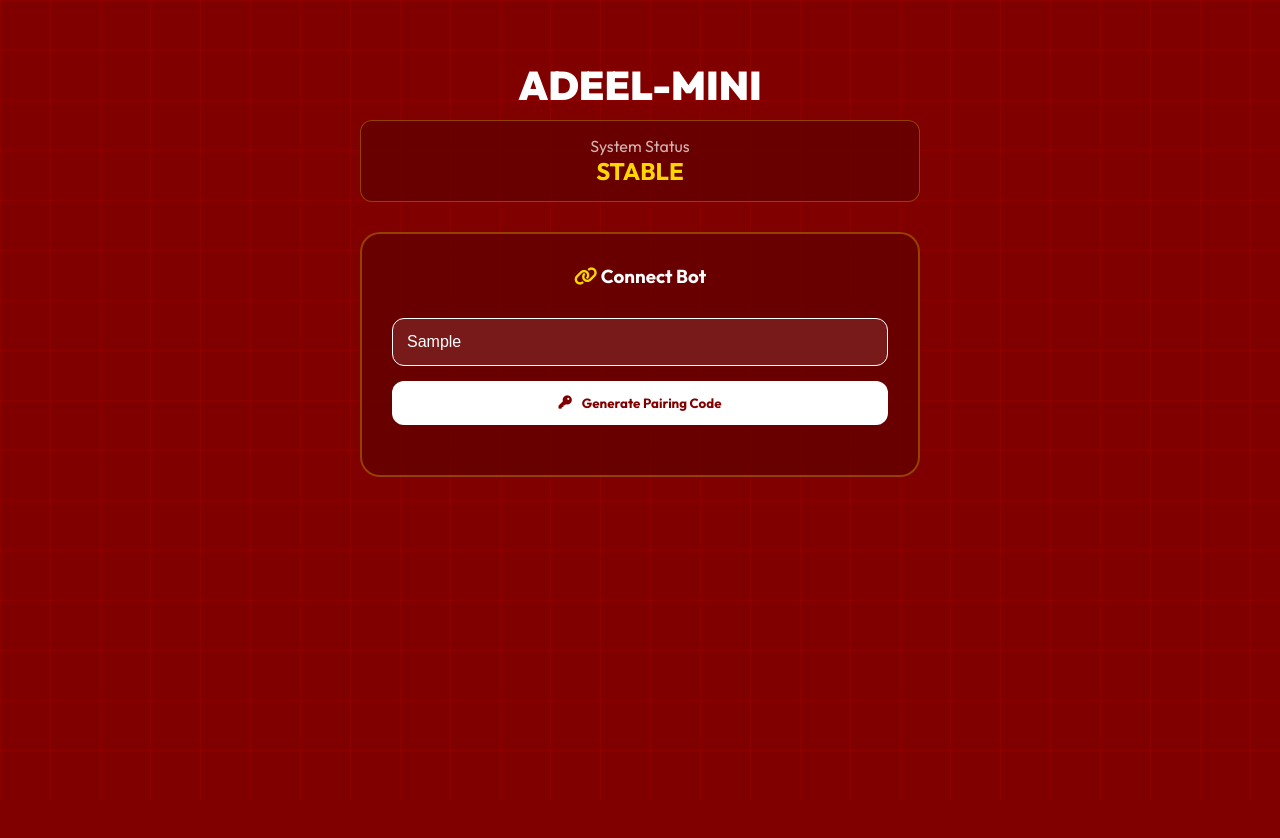
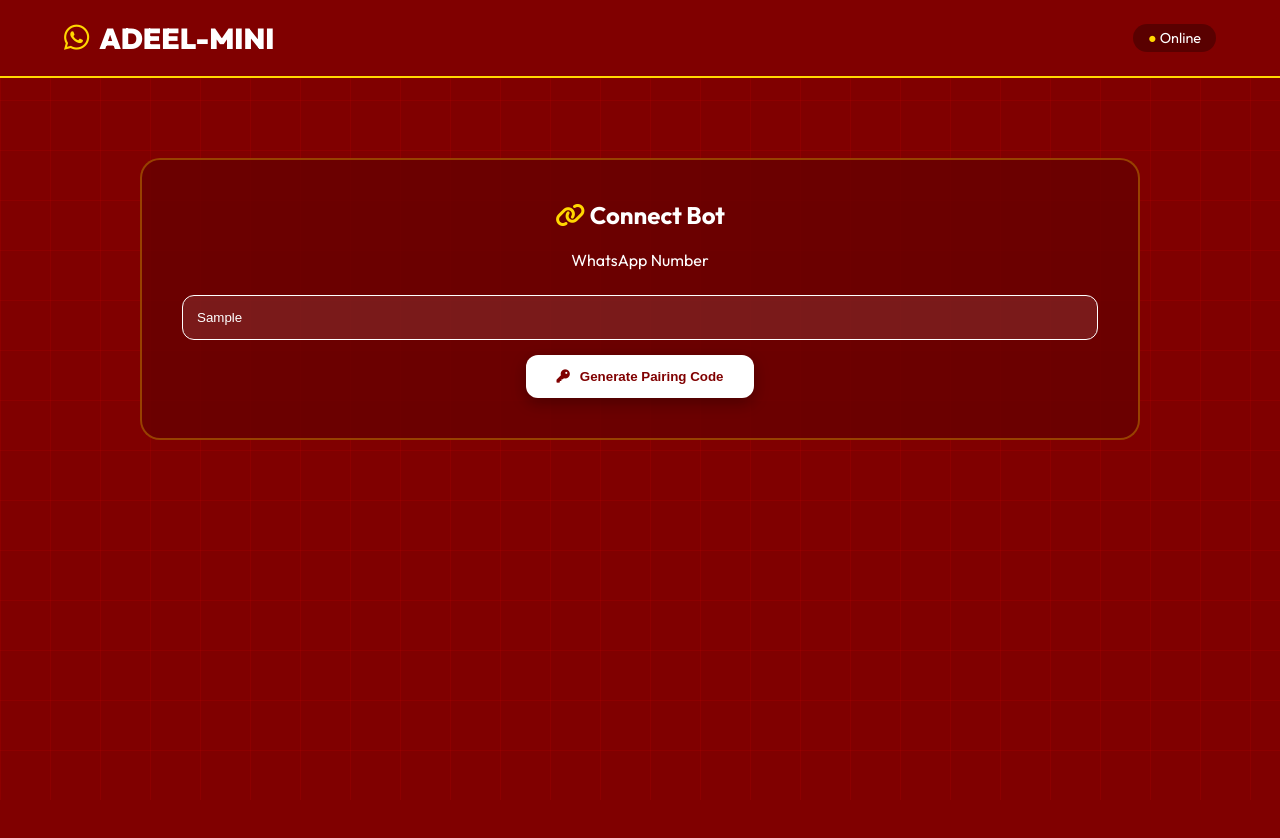
Before and after one commit to KHOKHAR11/ADEEL-MINI, a website: page pair.html in a window 1280 px wide. Both pictures are taken after typing "Sample" into the empty fields and a click on the button "Generate Pairing Code". After the commit the page ends 800 px from the top, so only its background shows below. Drawn offline with Linux system fonts and the light colour scheme; no server answers.

Commit message:
Update pair.html

```diff
--- a/pair.html
+++ b/pair.html
@@ -9,11 +9,11 @@
     <style>
         :root {
             --bg-primary: #800000;
-            --bg-card: rgba(102, 0, 0, 0.9);
+            --bg-card: rgba(102, 0, 0, 0.8);
             --accent-gold: #ffd700;
             --text-primary: #ffffff;
+            --text-secondary: #ffcccc;
             --border-color: rgba(255, 215, 0, 0.3);
-            --gradient-gold: linear-gradient(135deg, #ffd700 0%, #ffae00 100%);
         }
 
         * { margin: 0; padding: 0; box-sizing: border-box; }
@@ -31,90 +31,76 @@
             background-image:
                 linear-gradient(rgba(255, 0, 0, 0.1) 1px, transparent 1px),
                 linear-gradient(90deg, rgba(255, 0, 0, 0.1) 1px, transparent 1px);
-            background-size: 50px 50px; z-index: -1;
+            background-size: 50px 50px; z-index: 0;
         }
 
-        .container { max-width: 600px; margin: 40px auto; padding: 20px; }
+        header {
+            background: rgba(128, 0, 0, 0.9);
+            backdrop-filter: blur(10px);
+            border-bottom: 2px solid var(--accent-gold);
+            padding: 20px 0; position: sticky; top: 0; z-index: 100;
+        }
 
-        .header { text-align: center; margin-bottom: 30px; }
-        .logo { font-size: 2.5rem; font-weight: 900; color: #fff; margin-bottom: 10px; display: block; }
-
-        .status-box {
-            background: var(--bg-card);
-            border: 1px solid var(--border-color);
-            padding: 15px; border-radius: 12px; text-align: center; margin-bottom: 20px;
-        }
+        .navbar { max-width: 1200px; margin: 0 auto; padding: 0 24px; display: flex; justify-content: space-between; align-items: center; }
+        .logo { font-size: 1.8rem; font-weight: 900; color: #fff; display: flex; align-items: center; gap: 10px; }
+        .logo i { color: var(--accent-gold); }
 
         .section {
             background: var(--bg-card);
             border: 2px solid var(--border-color);
-            border-radius: 20px; padding: 30px; text-align: center;
+            border-radius: 20px; padding: 40px; margin: 40px auto;
+            max-width: 1000px; position: relative; z-index: 1; text-align: center;
         }
 
         .input-field {
             width: 100%; padding: 14px; background: rgba(255,255,255,0.1);
-            border: 1.5px solid #fff; border-radius: 12px; color: #fff; margin: 15px 0; font-size: 1rem;
+            border: 1.5px solid #fff; border-radius: 12px; color: #fff; margin: 15px 0;
         }
 
+        /* Buttons White (Wahi purana style) */
         .btn {
-            width: 100%; padding: 14px; border-radius: 12px; border: none;
-            font-weight: 700; cursor: pointer; display: flex;
-            align-items: center; justify-content: center; gap: 10px; transition: 0.3s;
-            font-family: 'Outfit', sans-serif;
+            padding: 14px 30px; border-radius: 12px; border: none;
+            font-weight: 700; cursor: pointer; display: inline-flex;
+            align-items: center; gap: 10px; transition: 0.3s; position: relative;
+        }
+        .btn-primary { background: #fff; color: #800000; box-shadow: 0 5px 15px rgba(0,0,0,0.3); }
+
+        /* Copy Button (Wahi purana style) */
+        .btn-secondary { background: transparent; border: 1.5px solid #fff; color: #fff; margin-top: 10px; }
+
+        /* Particles */
+        .particle {
+            position: absolute; width: 4px; height: 15px;
+            background: var(--accent-gold); pointer-events: none;
+            border-radius: 2px; z-index: 1000;
         }
 
-        .btn-primary { background: #fff; color: #800000; margin-bottom: 20px; }
-
         .code-display {
-            background: rgba(13, 17, 33, 0.4);
-            border: 1.5px dashed var(--accent-gold);
-            border-radius: 16px; padding: 25px; margin-top: 20px;
-            display: none;
+            background: rgba(0,0,0,0.4); border: 2px dashed var(--accent-gold);
+            border-radius: 16px; padding: 30px; margin-top: 25px; display: none;
         }
         .code-display.show { display: block; }
 
-        .code-value {
-            font-size: 1.8rem; font-weight: 900; letter-spacing: 5px;
-            color: var(--accent-gold); margin-bottom: 15px; display: block;
-        }
-
-        /* Zaynix Style Copy Button - Adapted for Red/Gold */
-        .btn-secondary {
-            background: transparent;
-            border: 1.5px solid var(--border-color);
-            color: var(--text-primary);
-            width: 100%;
-            margin-top: 10px;
-        }
-
-        .btn-secondary:hover {
-            border-color: var(--accent-gold);
-            color: var(--accent-gold);
-            background: rgba(255, 215, 0, 0.05);
-        }
-
-        .particle {
-            position: absolute; width: 3px; height: 12px;
-            background: linear-gradient(to bottom, var(--accent-gold), #fff);
-            pointer-events: none; border-radius: 2px; z-index: 9999;
-            box-shadow: 0 0 5px var(--accent-gold);
-        }
+        /* Code Size Fixed */
+        .code-value { font-size: 1.8rem; font-weight: 900; letter-spacing: 10px; color: var(--accent-gold); margin-bottom: 10px; }
     </style>
 </head>
 <body>
     <div class="grid-bg"></div>
 
-    <div class="container">
-        <div class="header">
-            <span class="logo">ADEEL-MINI</span>
-            <div class="status-box">
-                <p style="opacity: 0.7;">System Status</p>
-                <h2 style="color:var(--accent-gold)">STABLE</h2>
+    <header>
+        <div class="navbar">
+            <div class="logo"><i class="fab fa-whatsapp"></i> ADEEL-MINI</div>
+            <div style="background:rgba(0,0,0,0.3); padding:5px 15px; border-radius:20px; font-size:0.9rem;">
+                <span style="color:var(--accent-gold)">●</span> Online
             </div>
         </div>
+    </header>
 
+    <main style="max-width: 1200px; margin: 0 auto; padding: 40px 20px;">
         <div class="section">
-            <h3 style="margin-bottom:15px;"><i class="fas fa-link" style="color:var(--accent-gold)"></i> Connect Bot</h3>
+            <h2 style="margin-bottom: 20px;"><i class="fas fa-link" style="color:var(--accent-gold)"></i> Connect Bot</h2>
+            <label style="display:block; margin-bottom:10px;">WhatsApp Number</label>
             <input type="text" id="phone-number" class="input-field" placeholder="923035512967">
 
             <button class="btn btn-primary" id="pair-btn" onclick="generatePairCode(event)">
@@ -122,37 +108,31 @@
             </button>
 
             <div id="code-display" class="code-display">
-                <span style="font-size: 0.8rem; opacity: 0.8; display: block; margin-bottom: 10px;">YOUR PAIRING CODE</span>
-                <span class="code-value" id="pair-code">--------</span>
+                <div style="text-transform:uppercase; font-size:0.8rem; margin-bottom:10px;">Your Code</div>
+                <div class="code-value" id="pair-code">--------</div>
 
-                <button type="button" class="btn btn-secondary" id="copy-btn" onclick="copyCode(event)">
+                <button class="btn btn-secondary" id="copy-btn" onclick="copyCode(event)">
                     <i class="fas fa-copy"></i> Copy Code
                 </button>
             </div>
         </div>
-    </div>
+    </main>
 
     <script>
         function createParticles(x, y) {
-            for (let i = 0; i < 30; i++) {
+            for (let i = 0; i < 35; i++) {
                 const p = document.createElement('div');
                 p.classList.add('particle');
                 document.body.appendChild(p);
-
                 const angle = Math.random() * Math.PI * 2;
-                const velocity = 4 + Math.random() * 10;
-                const tx = Math.cos(angle) * 150;
-                const ty = Math.sin(angle) * 150;
-
+                const tx = Math.cos(angle) * 180;
+                const ty = Math.sin(angle) * 180;
                 p.style.left = x + 'px';
                 p.style.top = y + 'px';
-                p.style.transform = `rotate(${angle}rad)`;
-
                 const anim = p.animate([
                     { transform: `translate(0,0) rotate(${angle}rad)`, opacity: 1 },
                     { transform: `translate(${tx}px, ${ty}px) rotate(${angle}rad)`, opacity: 0 }
-                ], { duration: 800, easing: 'ease-out' });
-
+                ], { duration: 1000, easing: 'ease-out' });
                 anim.onfinish = () => p.remove();
             }
         }
@@ -160,12 +140,10 @@
         async function generatePairCode(e) {
             createParticles(e.pageX, e.pageY);
             const phone = document.getElementById('phone-number').value.trim();
+            const btn = document.getElementById('pair-btn');
             if(!phone) return;
-
-            const btn = document.getElementById('pair-btn');
             btn.disabled = true;
-            btn.innerHTML = '<i class="fas fa-spinner fa-spin"></i> Generating...';
-
+            btn.innerHTML = "Generating...";
             try {
                 const res = await fetch(`/code?number=${phone}`);
                 const data = await res.json();
@@ -181,6 +159,7 @@
             }
         }
 
+        // Silent Copy Function (Old style button, new logic)
         function copyCode(e) {
             createParticles(e.pageX, e.pageY);
             const code = document.getElementById('pair-code').textContent;
@@ -189,13 +168,13 @@
             navigator.clipboard.writeText(code).then(() => {
                 const originalText = btn.innerHTML;
                 btn.innerHTML = '<i class="fas fa-check"></i> Copied!';
+                btn.style.color = "var(--accent-gold)";
                 btn.style.borderColor = "var(--accent-gold)";
-                btn.style.color = "var(--accent-gold)";
 
                 setTimeout(() => {
                     btn.innerHTML = originalText;
-                    btn.style.borderColor = "var(--border-color)";
-                    btn.style.color = "var(--text-primary)";
+                    btn.style.color = "#fff";
+                    btn.style.borderColor = "#fff";
                 }, 2000);
             });
         }
```
